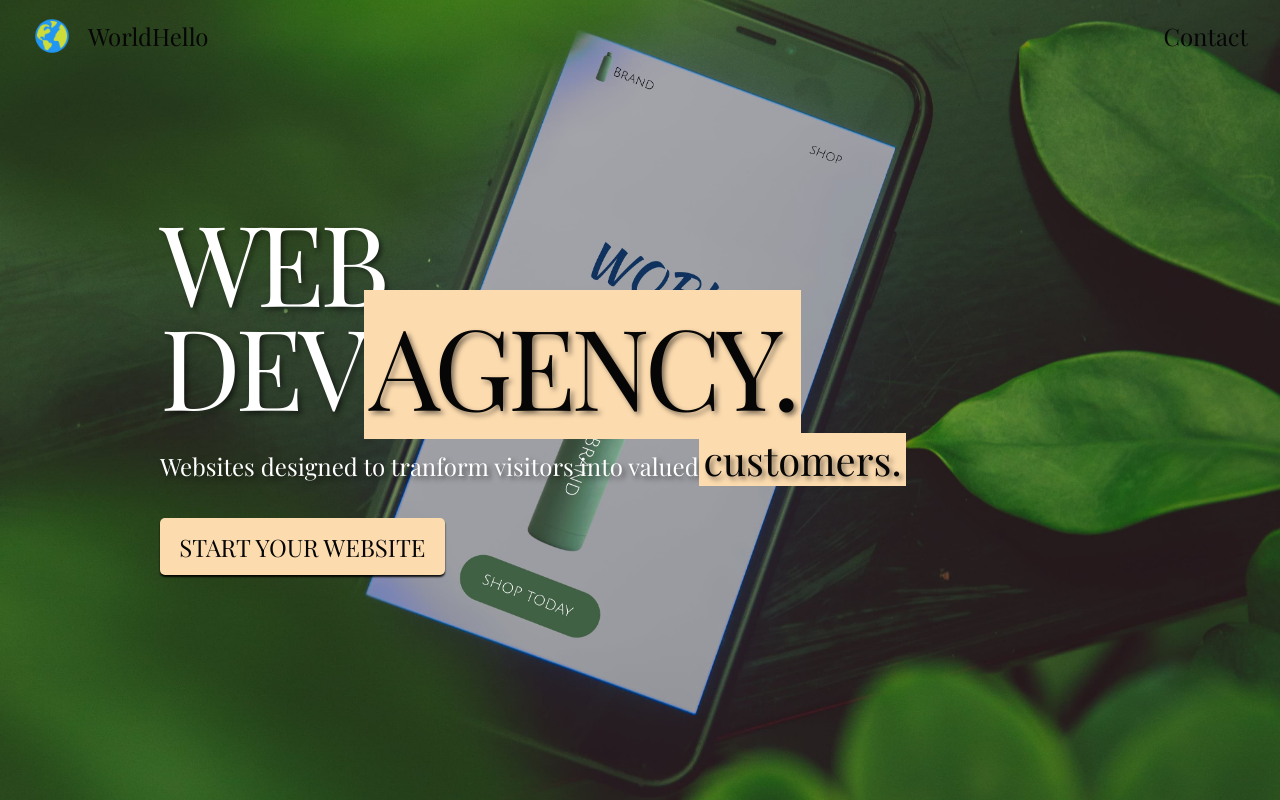
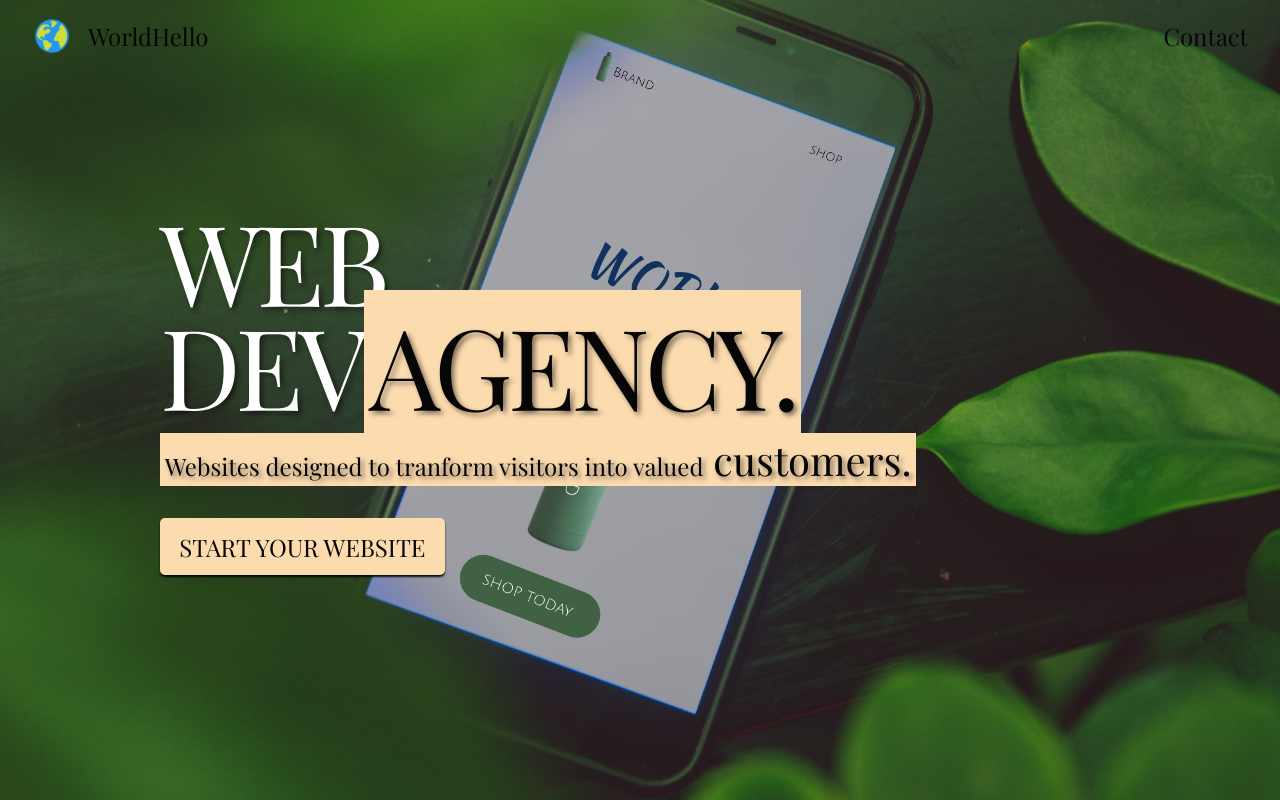
Before and after one commit to gtzjesus/WorldHello, a React (Vite) app: page / in a window 1280 px wide. Shown: the top 800 px of the page. Built offline with nearby package versions, Linux system fonts and the light colour scheme; no server answers; the database is empty.

Commit message:
UI changes

```diff
--- a/src/features/agency/Agency.jsx
+++ b/src/features/agency/Agency.jsx
@@ -98,12 +98,12 @@ function Agency() {
           <Title>
             Dev<Special>Agency.</Special>
           </Title>
-          <Description>
-            Websites designed to tranform visitors into valued
-            <MiniDescription>
-              <Special>customers.</Special>
-            </MiniDescription>
-          </Description>
+          <Special>
+            <Description>
+              Websites designed to tranform visitors into valued
+              <MiniDescription> customers.</MiniDescription>
+            </Description>
+          </Special>
           <Button variation="fourth" size="small">
             Start your website
           </Button>
```
